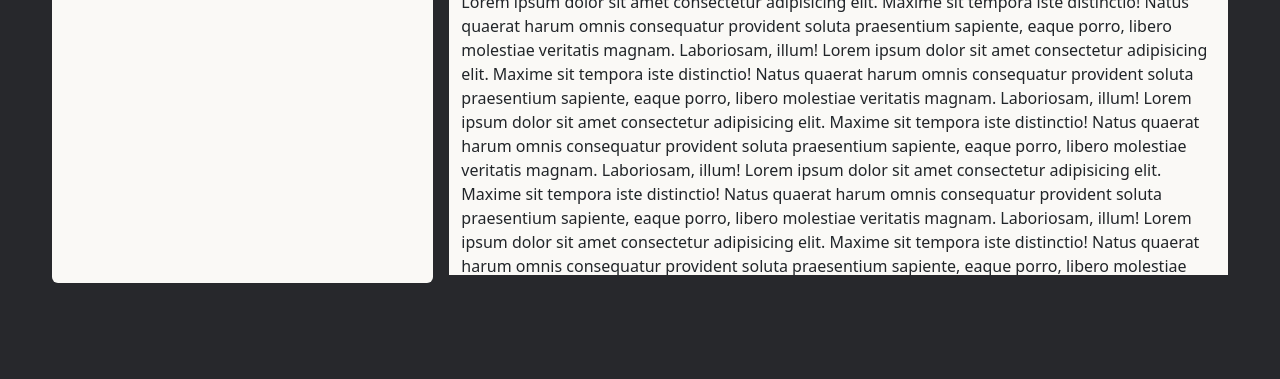
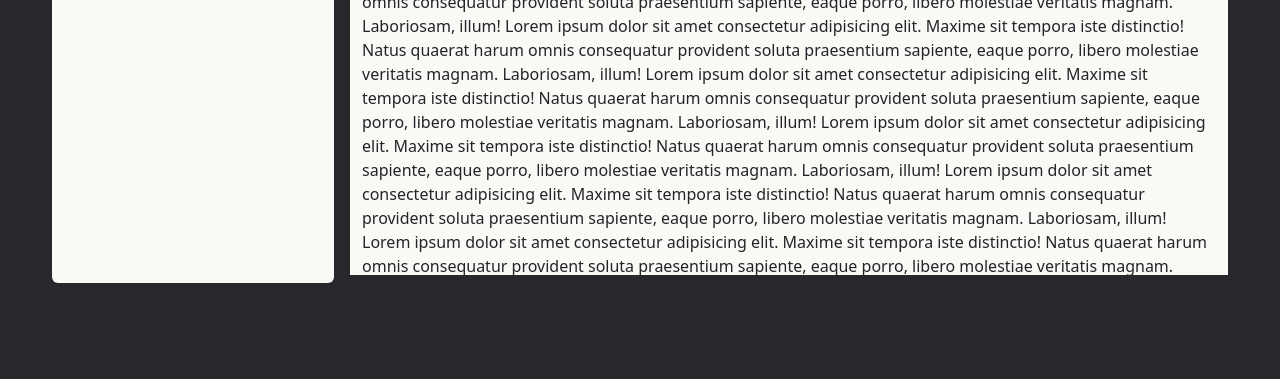
Before and after one commit to Esdot-Esjs/Esdot-Esjs.github.io, a website: page index.html in a window 1280 px wide. Shown: the part 421-800 px from the top of the page. Drawn offline with Linux system fonts and the light colour scheme.

Commit message:
Update index.html

```diff
--- a/index.html
+++ b/index.html
@@ -9,7 +9,7 @@
   <body class="h-100 w-100 bg-primary">
     <div class="container-fluid p-5">
       <div class="row p-2">
-        <div class="col-md-4 p-2">
+        <div class="col-md-3 p-2">
           <div class="bg-secondary h-75 rounded-2 p-3" style="min-height: 80vh">
             <h1 class="text-center">
               <img src="img/#" class="rounded-circle" />
@@ -32,7 +32,7 @@
             </h4>
           </div>
         </div>
-        <div class="col-md-8 overflow-auto" style="max-height: 80vh">
+        <div class="col-md-9 overflow-auto" style="max-height: 80vh">
           <div class="row p-2">
             <div class="col-md-12 bg-secondary rounded-2">
               <h2>Zainteresowania</h2>
```
